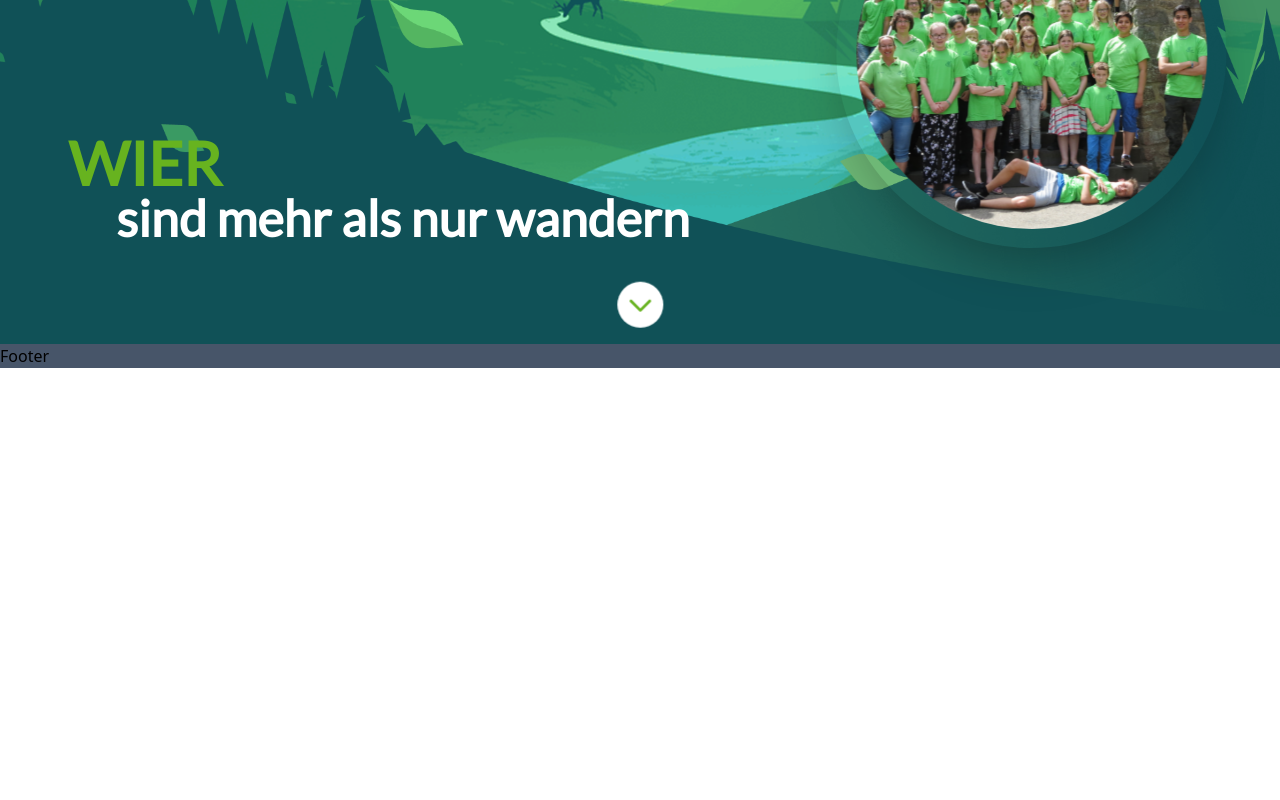
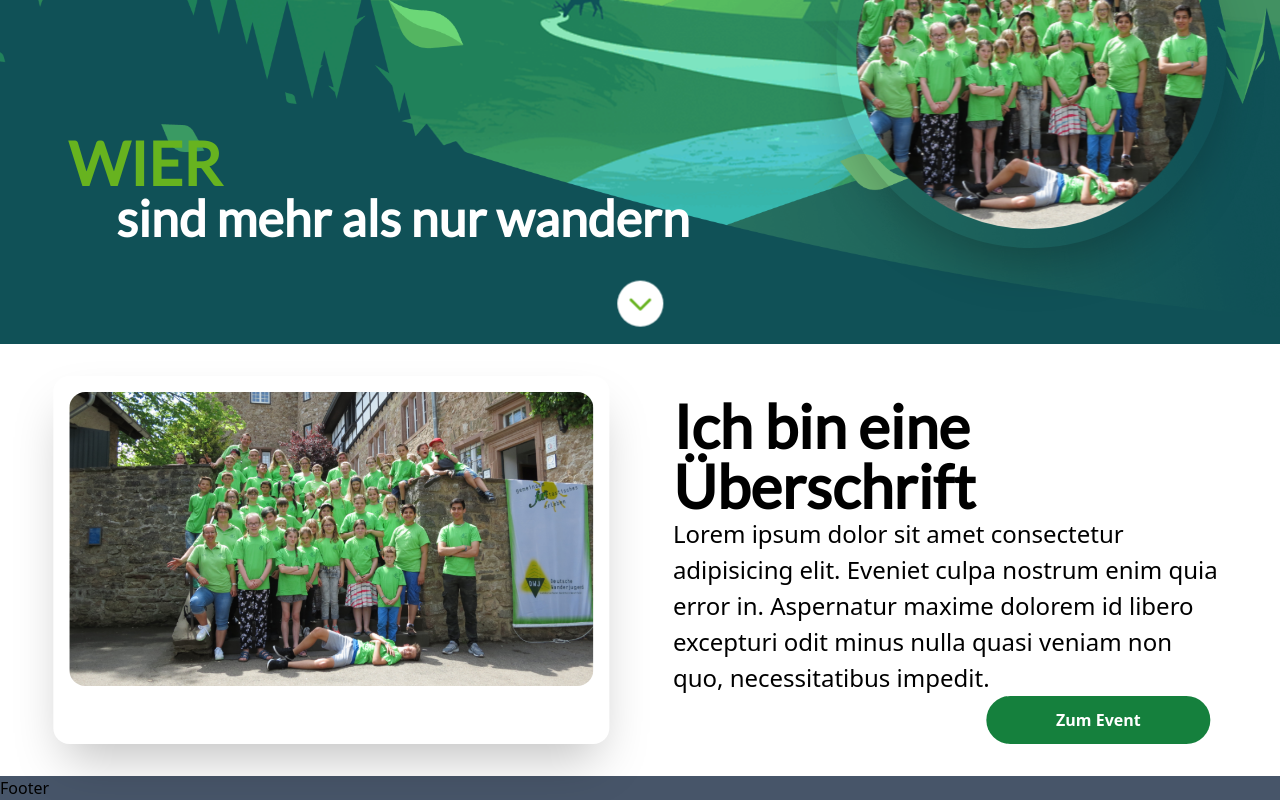
Before and after one commit to TobiasLueger/Jugend-Eifelverein-Website, a React (Vite) app: page / in a window 1280 px wide. Shown: the part 456-1256 px from the top of the page. Before the commit the page ends 824 px from the top, so only its background shows below. Built offline with nearby package versions, Linux system fonts and the light colour scheme.

Commit message:
[WIP] add teaser element

```diff
--- a/src/components/Teaser/Teaser.tsx
+++ b/src/components/Teaser/Teaser.tsx
@@ -1,97 +1,23 @@
-import React, { useRef, useEffect } from "react";
-import PropTypes from "prop-types";
-import TeaserWrapper from "./components/TeaserWrapper";
-import { H3, P, Subheadline } from "../GlobalStyles/GlobalStyles";
-import Button from "../Button/Button";
-import IconWrapper from "./components/IconWrapper";
-import TeaserOuterWrapper from "./components/TeaserOuterWrapper";
-import ImageWrapper from "./components/ImageWrapper";
-import LazyImage from "../LazyImage/LazyImage";
-import StickyLayer from "../StickyLayer/StickyLayer";
+import { CaretDown } from "phosphor-react";
+import { useState, useEffect } from "react";
 
-const Teaser = ({
-  backgroundImage,
-  icon,
-  iconPosition,
-  iconColor,
-  header,
-  subheader,
-  bodytext,
-  cta,
-  ctaType,
-  ctaLink,
-  horizontal,
-  reverse,
-  image,
-  active,
-  stickyContact
-}) => {
-  return (
-    <TeaserOuterWrapper horizontal={horizontal} reverse={reverse}>
-      {horizontal && (
-        <>
-          {stickyContact && <StickyLayer contact />}
+export default function Teaser() {
 
-          <ImageWrapper>
-            <LazyImage resetKey={new Date()} blur image={image} />
-          </ImageWrapper>
-        </>
-      )}
-      <TeaserWrapper
-        backgroundImage={backgroundImage && backgroundImage.image}
-        backgroundImageWebp={backgroundImage && backgroundImage.webp}
-        icon={icon}
-        iconColor={iconColor}
-        horizontal={horizontal}
-        reverse={reverse}
-        active={active}
-      >
-        <IconWrapper
-          icon={icon}
-          iconColor={iconColor}
-          iconPosition={iconPosition}
-          backgroundImage={backgroundImage && backgroundImage.image}
-          backgroundImageWebp={backgroundImage && backgroundImage.webp}
-        />
-        <div>
-          <H3
-            as="div"
-            style={{
-              textAlign: "left",
-              marginBottom: subheader ? 0 : horizontal ? 40 : 20
-            }}
-          >
-            {header}
-          </H3>
-          {subheader && (
-            <Subheadline>
-              <strong style={{ color: "black" }}>{subheader}</strong>
-            </Subheadline>
-          )}
-          <P as="div" dangerouslySetInnerHTML={{ __html: bodytext }} />
-          <Button type={ctaType} href={ctaLink}>
-            {cta}
-          </Button>
-        </div>
-      </TeaserWrapper>
-    </TeaserOuterWrapper>
-  );
-};
-
-Teaser.defaultProps = {
-  icon: "digital-communication",
-  iconColor: "black",
-  iconPosition: "",
-  cta: "Mehr erfahren",
-  ctaType: "black",
-  bodytext:
-    "At vero eos et accusam et justo duo dolores et ea rebum. Stet clita kasdgubergren.",
-  horizontal: false,
-  reverse: false
-};
-
-Teaser.propTypes = {
-  icon: PropTypes.string
-};
-
-export default Teaser;
+	return (
+		<div className="w-full flex flex-row gap-16">
+			<div className="bg-white shadow-2xl p-4 rounded-2xl w-[50%]">
+        <img className="rounded-2xl" src="/src/images/gruppenfoto.png" alt="" />
+      </div>
+      <div className="w-[50%] pt-5">
+        <h2 className="font-lato font-bold text-[24px] leading-[24px] lg:text-[60px] lg:leading-[60px]">Ich bin eine Überschrift</h2>
+        <p className="text-[24px]">Lorem ipsum dolor sit amet consectetur adipisicing elit. Eveniet culpa nostrum enim quia error in. Aspernatur maxime dolorem id libero excepturi odit minus nulla quasi veniam non quo, necessitatibus impedit.</p>
+        <a
+							href="/login"
+							className="flex justify-center items-center justify-self-end font-bold rounded-full bg-green-700 text-white py-[12px] px-[70px] lg:mr-[16px] lg:ml-24"
+						>
+							Zum  Event
+						</a>
+      </div>
+		</div>
+	);
+}
--- a/src/routes/home.tsx
+++ b/src/routes/home.tsx
@@ -1,9 +1,13 @@
 import Stage from "../components/Stage/Stage";
+import Teaser from "../components/Teaser/Teaser";
 
 export default function Home() {
 	return (
-		<main>
+		<>
 			<Stage />
-		</main>
+			<main className="left-2/4 -translate-x-1/2 relative w-11/12 py-8">
+				<Teaser />
+			</main>
+		</>
 	);
 }
```
